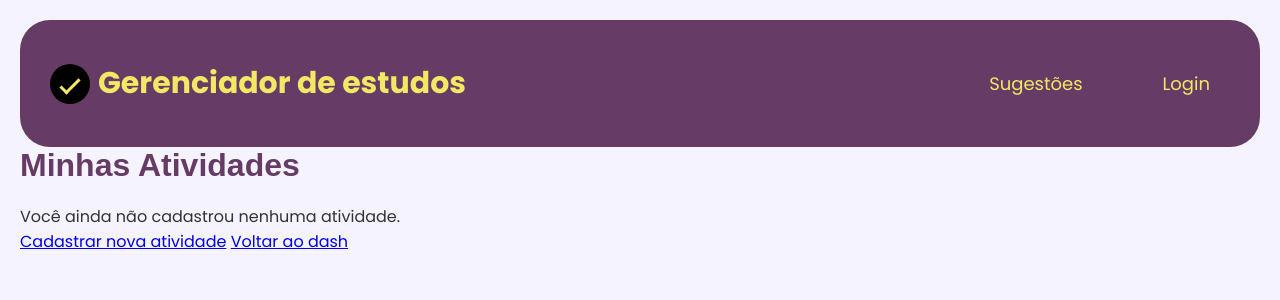
After one commit to flaubersauan/projeto_psi, a Flask app: page /minhas_atividades in a window 1280 px wide. The commit adds this page. Shown: the top 300 px of the page. Run offline with Flask 3, Linux system fonts and the light colour scheme; the visitor is signed in with stand-in values (Sample User, id 1); data comes from the database, SQL or seed files in the repository; both versions use the stored data as it was after the commit; some web fonts are replaced.

```diff
--- a/app.py
+++ b/app.py
@@ -59,9 +59,10 @@ def login():
         conexao.close()
 
         if resultado and check_password_hash(resultado['senha'], senha):
-            user = User(nome=email, senha=senha)
-            user.id = email
+            user = User(nome=resultado['email'], senha=senha)
+            user.id = resultado['id']
             login_user(user)
+
             flash('Login realizado com sucesso!', category='success')
             return redirect(url_for('dash'))
         else:
@@ -137,5 +138,19 @@ def delete():
     return redirect(url_for('dash'))
 
 
+@app.route('/minhas_atividades')
+@login_required
+def minhas_atividades():
+    conexao = obter_conexao()
+    atividades = conexao.execute("""
+        SELECT ati_id, nome_atividade, descricao_atividade, data_atividade
+        FROM atividades
+        WHERE user_id = ?
+    """, (current_user.id,)).fetchall()
+    conexao.close()
+
+    return render_template('minhas_atividades.html', atividades=atividades)
+
+
 if __name__ == '__main__':
     app.run(debug=True)
--- a/models/__init__.py
+++ b/models/__init__.py
@@ -13,11 +13,16 @@ class User(UserMixin):
     @classmethod
     def get(cls, user_id):
         conexao = obter_conexao()
-        sql = "SELECT * FROM users WHERE email = ?"
-        resultado = conexao.execute(sql, (user_id,) ).fetchone()
-        user = User(nome=resultado['email'], senha=resultado['senha'])
-        user.id = resultado['email']
-        return user
+        sql = "SELECT * FROM users WHERE id = ?"
+        resultado = conexao.execute(sql, (user_id,)).fetchone()
+        conexao.close()
+
+        if resultado:
+            user = User(nome=resultado['email'], senha=resultado['senha'])
+            user.id = resultado['id']
+            return user
+        return None
+
     @classmethod
     def all(cls):
 
--- /dev/null
+++ b/templates/minhas_atividades.html
@@ -0,0 +1,35 @@
+{% extends 'base.html' %}
+
+{% block title %}
+Minhas Atividades
+{% endblock %}
+
+{% block conteudo %}
+<h1>Minhas Atividades</h1>
+
+{% if atividades %}
+<table border="1" cellpadding="5">
+    <thead>
+        <tr>
+            <th>Nome</th>
+            <th>Descrição</th>
+            <th>Data</th>
+        </tr>
+    </thead>
+    <tbody>
+        {% for atv in atividades %}
+        <tr>
+            <td>{{ atv['nome_atividade'] }}</td>
+            <td>{{ atv['descricao_atividade'] }}</td>
+            <td>{{ atv['data_atividade'] }}</td>
+        </tr>
+        {% endfor %}
+    </tbody>
+</table>
+{% else %}
+<p>Você ainda não cadastrou nenhuma atividade.</p>
+{% endif %}
+
+<a href="{{ url_for('cadastrar_atividade') }}">Cadastrar nova atividade</a>
+<a href="{{ url_for('dash') }}">Voltar ao dash</a>
+{% endblock %}
```
Also changed, not shown: templates/dashboard.html (+2 -15 lines), banco.db.
